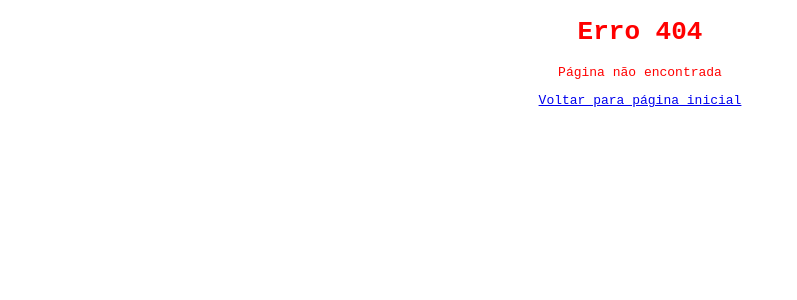
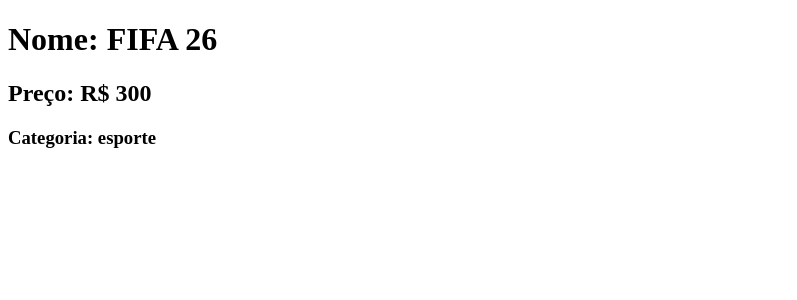
Before and after one commit to Golozeimas/Desafios_diarios, a React (Vite) app in the folder ReactJS/: page /produtos/1 in a window 1280 px wide. Before the commit this address had no page. Shown: the top 300 px of the page, without its empty margins (0-797 px from the left). Built offline with nearby package versions, Linux system fonts and the light colour scheme.

Commit message:
feat: adicione as páginas de roteamento, lista e detalhes do produto

```diff
--- /dev/null
+++ b/ReactJS/src/pages/ListaProdutos.tsx
@@ -0,0 +1,43 @@
+import { Link } from "react-router-dom";
+import { useState } from "react";
+
+function ListaProdutos(){
+
+    const [produtosGames, setProdutosGames] = useState([{
+        id: 1,
+        nome: "FIFA 26",
+        preco: 300,
+        categoria:"esporte"
+    },
+    {
+        id: 2,
+        nome: "Mario Kart 8",
+        preco: 200,
+        categoria:"esporte"
+    },
+    {
+        id: 3,
+        nome: "Nintendo Switch",
+        preco: 2500,
+        categoria:"console"
+    },
+    {
+        id:4,
+        nome:"GTA V",
+        preco:150,
+        categoria:"ação"
+    }])
+
+    return(
+        <div>
+            <h1>Lista de Produtos</h1>
+            {produtosGames.map((produto)=> (
+                <Link to={`/produtos/${produto.id}`}>
+                    <p>{produto.nome}</p>
+                </Link>
+            ))}
+        </div>
+    )
+}
+
+export default ListaProdutos;
--- /dev/null
+++ b/ReactJS/src/pages/produtos.tsx
@@ -0,0 +1,57 @@
+import { useState } from "react";
+import { useParams } from "react-router-dom";
+
+
+function Produtos(){
+
+    const [produtosGames, setProdutosGames] = useState([{
+        id: 1,
+        nome: "FIFA 26",
+        preco: 300,
+        categoria:"esporte"
+    },
+    {
+        id: 2,
+        nome: "Mario Kart 8",
+        preco: 200,
+        categoria:"esporte"
+    },
+    {
+        id: 3,
+        nome: "Nintendo Switch",
+        preco: 2500,
+        categoria:"console"
+    },
+    {
+        id:4,
+        nome:"GTA V",
+        preco:150,
+        categoria:"ação"
+    }])
+
+    const {id} = useParams()
+
+    function filtrarProdutos(){
+        const produto = produtosGames.filter((produto) => produto.id === Number(id))
+
+        if(produto.length > 0){
+            return produto.map((produto)=> (
+                <div key={produto.id}>
+                    <h1>Nome: {produto.nome}</h1>
+                    <h2>Preço: R$ {produto.preco}</h2>
+                    <h3>Categoria: {produto.categoria}</h3>
+                </div>
+            ))
+        }else{
+            return <p>Produto não encontrado</p>
+        }
+    }
+
+    return(
+        <div>
+            {filtrarProdutos()}
+        </div>
+    )
+}
+
+export default Produtos;
--- a/ReactJS/src/routes/Routes.tsx
+++ b/ReactJS/src/routes/Routes.tsx
@@ -4,6 +4,8 @@
 import Contato from '../pages/Contato'
 import Menu from '../pages/Menu'
 import Erro404 from "../pages/404";
+import Produtos from "../pages/produtos";
+import ListaProdutos from "../pages/ListaProdutos";
 
 function App(){
     return(
@@ -13,6 +15,8 @@
                 <Route path="/inicio"  element={<Home/>} />
                 <Route path="/sobre" element={<Sobre/>} />
                 <Route path="/contato" element={<Contato/>} />
+                <Route path="/produtos" element={<ListaProdutos/>} />
+                <Route path="/produtos/:id" element={<Produtos/>} />
                 <Route path="*" element={<Erro404/>}/>
             </Routes>
         </BrowserRouter>
```
